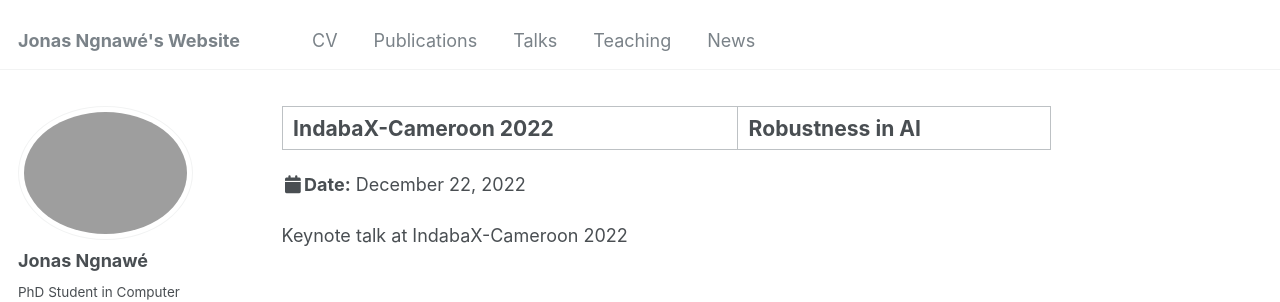
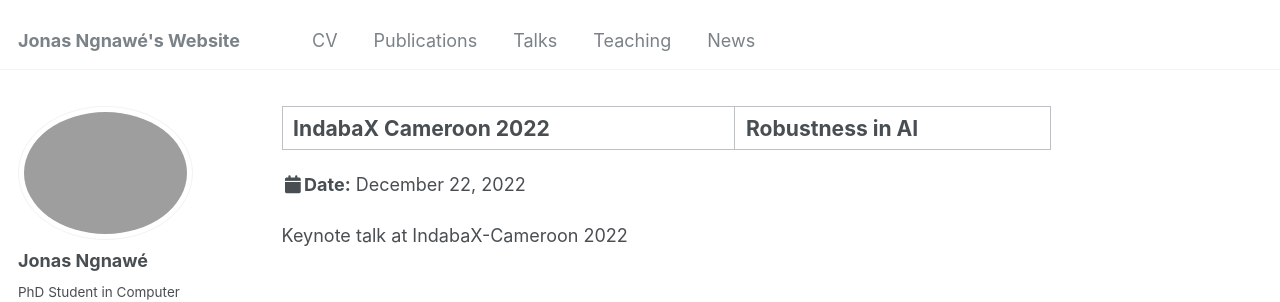
Before and after one commit to ngnawejonas/ngnawejonas.github.io, a Jekyll site: the page built from _talks/2022-12-22-talk-1.md, in a window 1280 px wide and 937 px high. Shown: the top 302 px of the window. Built offline with Jekyll 4.4.1, drawn with Linux system fonts in a browser that asks for light colours; some web fonts are replaced.

```diff
--- a/_talks/2022-12-22-talk-1.md
+++ b/_talks/2022-12-22-talk-1.md
@@ -1,5 +1,5 @@
 ---
-title: "IndabaX-Cameroon 2022| Robustness in AI"
+title: "IndabaX Cameroon 2022| Robustness in AI"
 collection: talks
 type: "Talk"
 permalink: /talks/2022-12-22-talk-1
```
